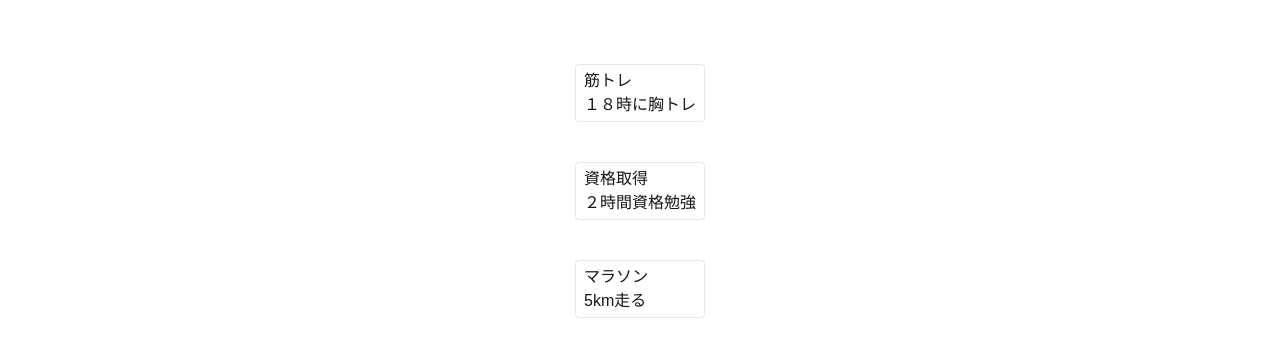
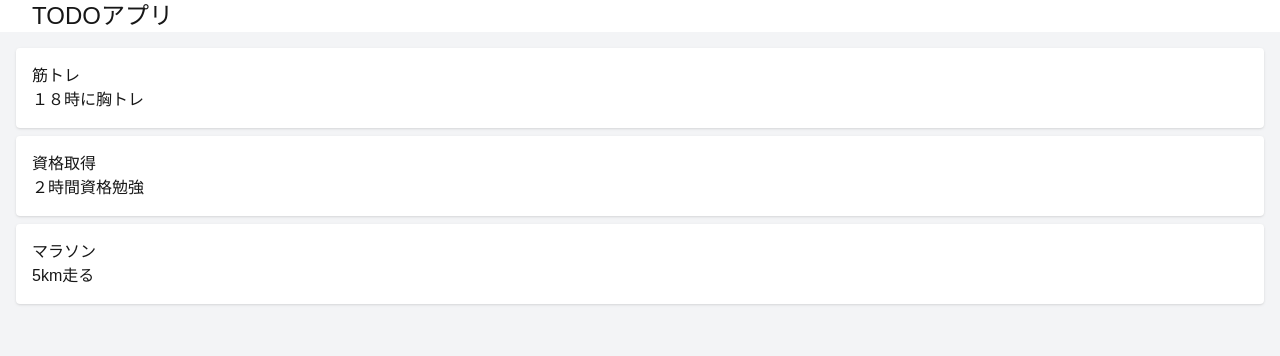
Before and after one commit to rentajg1/nextjs-todo-app, a Next.js app: page / in a window 1280 px wide. Shown: the top 356 px of the page. Built offline with nearby package versions, Linux system fonts and the light colour scheme.

Commit message:
レイアウトの編集

```diff
--- a/app/page.tsx
+++ b/app/page.tsx
@@ -16,28 +16,26 @@ export default function listHome() {
     { id: 3, title: 'マラソン', content: '5km走る' },
   ])
   return (
-    <>
-      <div className='w-full'>
-        <header className='w-full text-white py-4'>
-          <h1 className='text-2xl font-bold px-8'>Next.js</h1>
+    <div className="flex flex-col h-screen">
+    <header className="w-full h-1/8 ">
+      <h1 className="px-8 text-2xl ">TODOアプリ</h1>
     </header>
-        <div className='flex flex-col items-center w-full'>
-          <div className='px-8'>
+    <main className="flex-1 bg-gray-100 p-4 overflow-auto">
+      <div className="space-y-2">
         {todos.map((todo) => (
           <div
-                className='border rounded px-2 py-1 max-w-80 mb-10'
+            className="bg-white p-4 shadow rounded"
             key={todo.id}
             >
-                <h1>{todo.title}</h1>
+            <h1 className='text-bold'>{todo.title}</h1>
             <p>{todo.content}</p>
           </div>
         ))}
       </div>
-        </div>
-      </div>
+    </main>
     <footer className='w-full text-white py-4 text-center'>
       <p>@COPY Light </p>
     </footer>
-    </>
+  </div>
   )
 }
```
Lines whose indentation alone changed are shown as unchanged.
